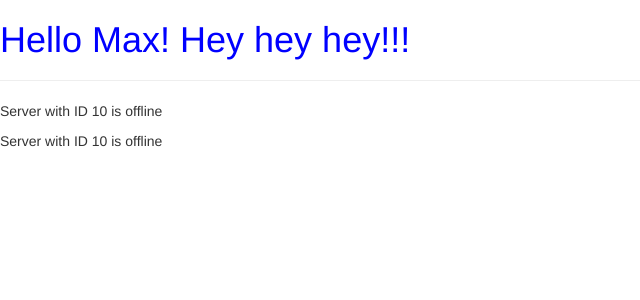
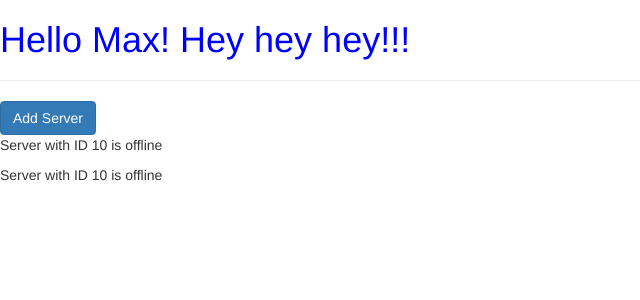
Before and after one commit to mariuscm/angular-first-app, an Angular app: page / in a window 1280 px wide. Shown: the top 300 px of the page, without its empty margins (0-640 px from the left). Built offline with nearby package versions, Linux system fonts and the light colour scheme.

Commit message:
property binding

```diff
--- a/src/app/servers/servers.component.html
+++ b/src/app/servers/servers.component.html
@@ -1,2 +1,3 @@
+<button class="btn btn-primary" [disabled]="!allowNewServer">Add Server</button>
 <app-server></app-server>
 <app-server></app-server>
--- a/src/app/servers/servers.component.ts
+++ b/src/app/servers/servers.component.ts
@@ -2,14 +2,19 @@
 
 @Component({
   selector: 'app-servers',
-  template: `
-  <app-server></app-server>
-  <app-server></app-server>`,
+  // template: `
+  // <app-server></app-server>
+  // <app-server></app-server>`,
+  templateUrl: './servers.component.html',
   styleUrls: ['./servers.component.css']
 })
 export class ServersComponent implements OnInit {
-
-  constructor() { }
+  allowNewServer = false;
+  constructor() {
+    setTimeout(() => {
+      this.allowNewServer = true;
+    },2000)
+  }
 
   ngOnInit() {
   }
```
